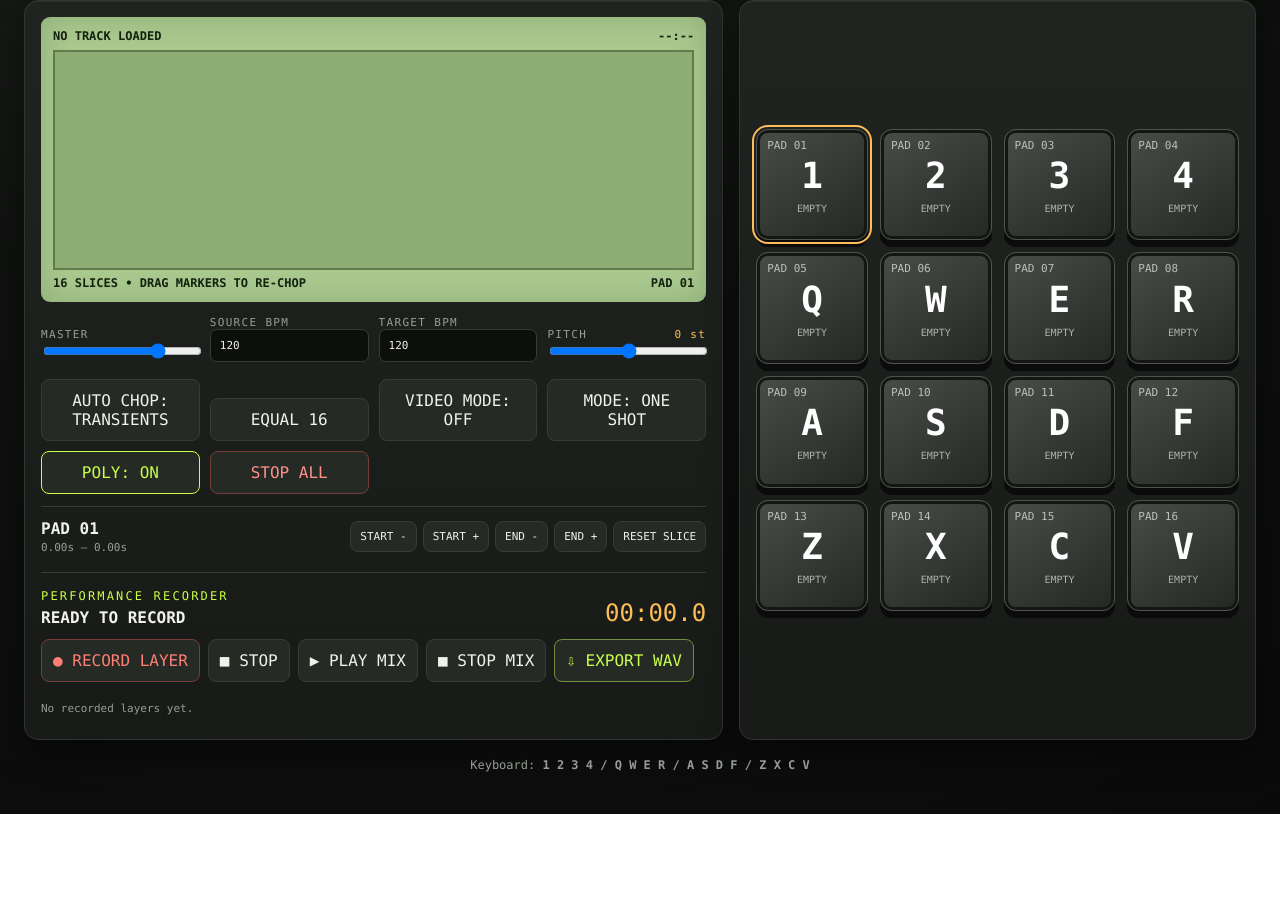
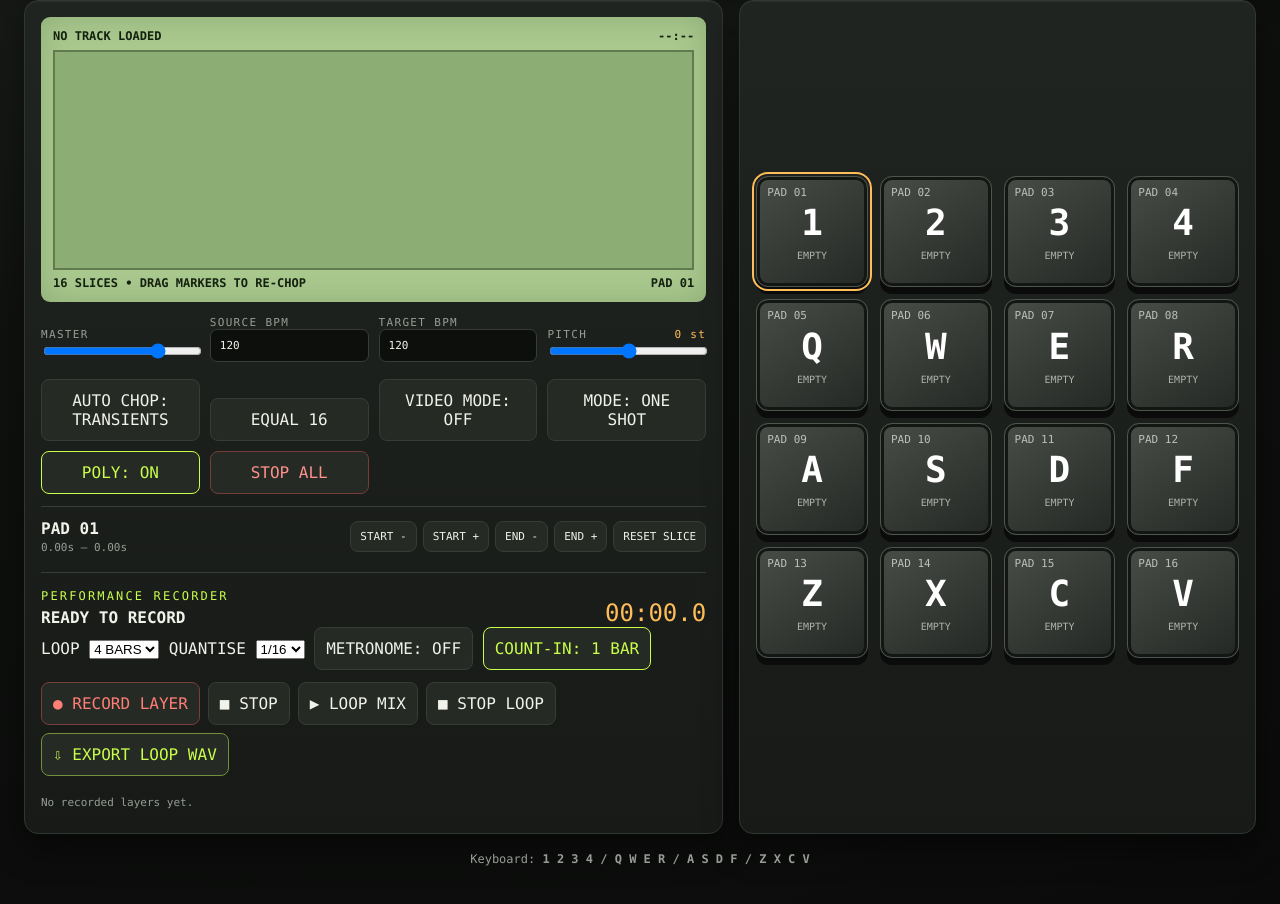
Before and after one commit to southernadd-cmyk/sample, a plain HTML site: page docs/index.html in a window 1280 px wide. Shown: the part 329-1233 px from the top of the page. Before the commit the page ends 1143 px from the top, so only its background shows below. Drawn offline with Linux system fonts and the light colour scheme.

Commit message:
Add loop quantise and metronome controls

```diff
--- a/docs/index.html
+++ b/docs/index.html
@@ -88,12 +88,33 @@
             </div>
             <div id="recordClock" class="clock">00:00.0</div>
           </div>
+          <div class="groove-controls">
+            <label>LOOP
+              <select id="loopBars">
+                <option value="1">1 BAR</option>
+                <option value="2">2 BARS</option>
+                <option value="4" selected>4 BARS</option>
+                <option value="8">8 BARS</option>
+              </select>
+            </label>
+            <label>QUANTISE
+              <select id="quantise">
+                <option value="off">OFF</option>
+                <option value="4">1/4</option>
+                <option value="8">1/8</option>
+                <option value="16" selected>1/16</option>
+                <option value="32">1/32</option>
+              </select>
+            </label>
+            <button id="metronome" class="toggle">METRONOME: OFF</button>
+            <button id="countIn" class="toggle active">COUNT-IN: 1 BAR</button>
+          </div>
           <div class="transport">
             <button id="recordLayer" class="record">● RECORD LAYER</button>
             <button id="stopRecord">■ STOP</button>
-            <button id="playLayers">▶ PLAY MIX</button>
-            <button id="stopLayers">■ STOP MIX</button>
-            <button id="exportWav" class="export">⇩ EXPORT WAV</button>
+            <button id="playLayers">▶ LOOP MIX</button>
+            <button id="stopLayers">■ STOP LOOP</button>
+            <button id="exportWav" class="export">⇩ EXPORT LOOP WAV</button>
           </div>
           <div id="layers" class="layers">
             <div class="empty-layer">No recorded layers yet.</div>
```
